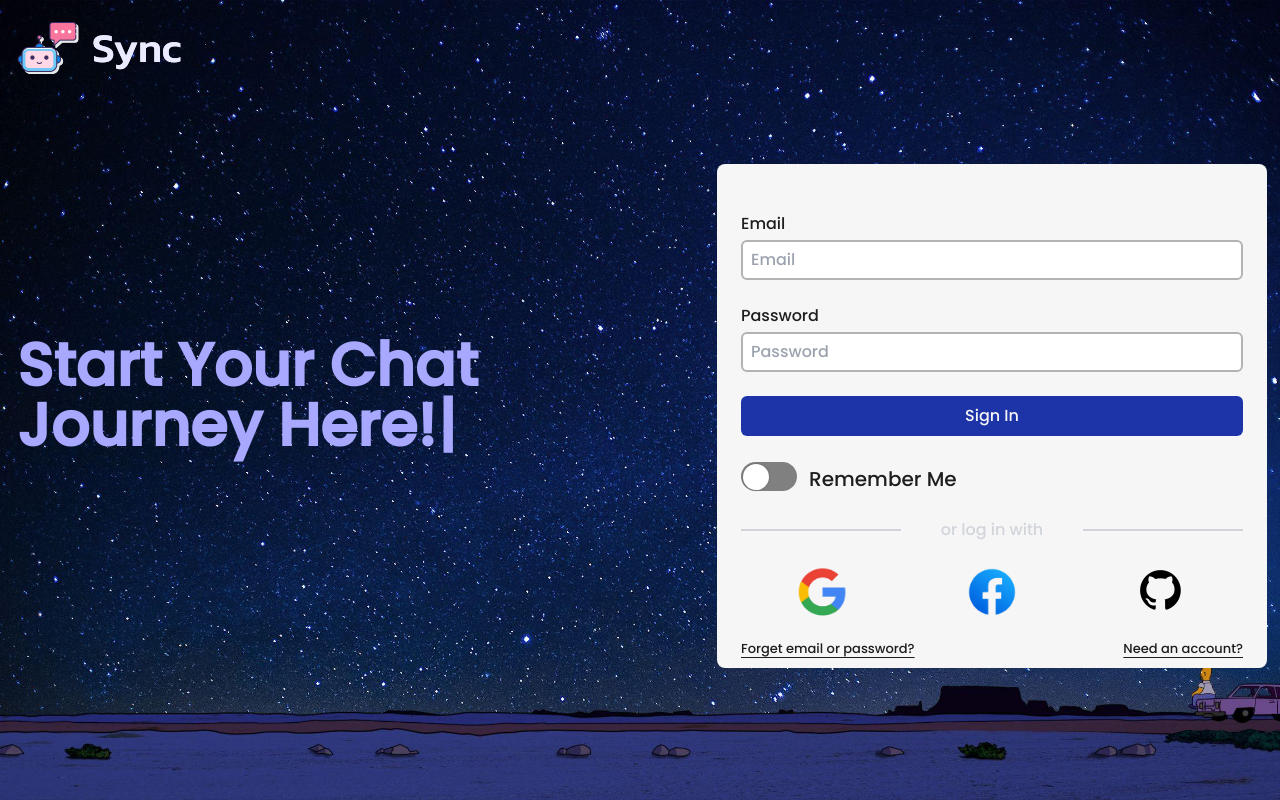
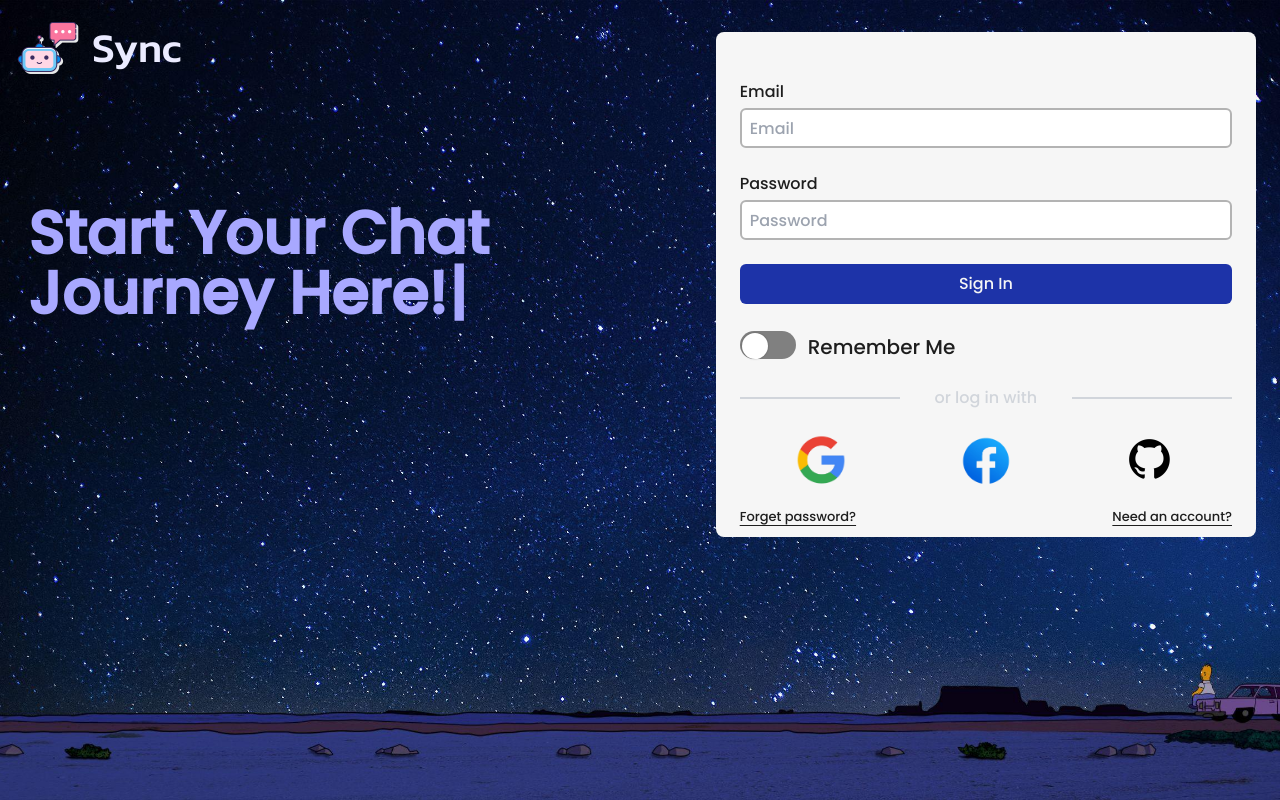
Before and after one commit to DiscordCataloger/sync, a Next.js app: page /login in a window 1280 px wide. Built offline with nearby package versions, Linux system fonts and the light colour scheme.

Commit message:
adding forget_credentials page & fixing server component that is page.js for metadata

```diff
--- /dev/null
+++ b/src/app/(frontend)/(components)/forget.jsx
@@ -0,0 +1,44 @@
+"use client";
+import { Button } from "@/components/ui/button";
+import { useState } from "react";
+
+export default function Forget() {
+  function forgetSubmit() {}
+  const [email, setEmail] = useState("");
+  function emailOnChange(e) {
+    setEmail(e.target.value);
+  }
+
+  return (
+    <div className="bg-[#F6F6F6] md:mt-8 md:mr-6 w-[300px] md:w-[550px] pt-[24px] rounded-lg">
+      <form onSubmit={forgetSubmit}>
+        <div className="flex flex-col justify-start items-start mx-[24px] my-[24px]">
+          <label
+            for="email"
+            className="text-[12px] md:text-[16px] pb-1 text-[#1E1E1E]"
+          >
+            Email
+          </label>
+          <input
+            id="email"
+            name="email"
+            type="email"
+            placeholder="Email"
+            className="text-[12px] md:text-[16px] pl-2 text-gray-950 rounded-md md:h-[40px] h-[25px] w-full border-2 border-[#B3B3B3]"
+            value={email}
+            onChange={emailOnChange}
+          ></input>
+        </div>
+        <div className="flex flex-col justify-start items-start mx-[24px] my-[24px]">
+          <Button
+            size="default"
+            variant="default"
+            className="text-[12px] md:text-[16px] bg-[#1D33A8] text-[#F5F5F5] rounded-md h-[25px] md:h-[40px] w-full"
+          >
+            Sign In
+          </Button>
+        </div>
+      </form>
+    </div>
+  );
+}
--- a/src/app/(frontend)/(components)/login.jsx
+++ b/src/app/(frontend)/(components)/login.jsx
@@ -3,9 +3,21 @@ import { useState } from "react";
 import Switch from "./switch";
 import Image from "next/image";
 import { Button } from "@/components/ui/button";
-import Link from "next/link";
+import { useRouter } from "next/navigation";
+import Typewriter from "typewriter-effect";
+import SlideProvider, {
+  useSlide,
+} from "../(pages)/(auth)/(slide)/slideProvider";
 
-export default function Login({ handleRegister }) {
+export function Login() {
+  const {
+    slideLeftState,
+    slideRightState,
+    slideLeftDispatch,
+    slideRightDispatch,
+  } = useSlide();
+
+  const router = useRouter();
   const [email, setEmail] = useState("");
   const [password, setPassword] = useState("");
   const [isOn, setIsOn] = useState(false);
@@ -19,6 +31,21 @@ export default function Login({ handleRegister }) {
   function loginSubmit(e) {
     e.preventDefault();
   }
+  function handleRegister() {
+    slideLeftDispatch({ type: "SLIDETOLEFT" });
+    setTimeout(() => {
+      router.push("/register");
+    }, 400);
+    window.localStorage.setItem("registerButtonClicked", "true");
+  }
+
+  const handleForget = () => {
+    slideLeftDispatch({ type: "SLIDETOLEFT" });
+    setTimeout(() => {
+      router.push("/forget_credentials");
+    }, 400);
+    window.localStorage.setItem("forgetButtonClicked", "true");
+  };
 
   return (
     <div className="bg-[#F6F6F6] md:mt-8 md:mr-6 w-[300px] md:w-[550px] pt-[24px] rounded-lg">
@@ -109,15 +136,66 @@ export default function Login({ handleRegister }) {
         />
       </div>
       <div className="mx-[24px] mt-[20px] mb-[10px] text-[10px] md:text-[13px] flex justify-between items-center">
-        <p className="text-[#1E1E1E] underline underline-offset-4">
-          Forget email or password?
-        </p>
-        <button onClick={handleRegister}>
-          <p className="text-[#1E1E1E] underline underline-offset-4">
-            Need an account?
-          </p>
+        <button
+          onClick={handleForget}
+          className="text-[#1E1E1E] underline underline-offset-4"
+        >
+          Forget password?
+        </button>
+        <button
+          onClick={handleRegister}
+          className="text-[#1E1E1E] underline underline-offset-4"
+        >
+          Need an account?
         </button>
       </div>
     </div>
   );
 }
+
+export default function LoginPageComponent() {
+  const {
+    slideLeftState,
+    slideRightState,
+    slideLeftDispatch,
+    slideRightDispatch,
+  } = useSlide();
+  const backButtonClicked = window.localStorage.getItem("backButtonClicked");
+  let className = `flex flex-col md:flex-row md:justify-center items-center`;
+  if (!!backButtonClicked) {
+    className += " slide-from-left";
+    setTimeout(() => window.localStorage.removeItem("backButtonClicked"), 100);
+  }
+
+  if (slideLeftState.slideLeft) {
+    className += " slide-to-left";
+  }
+  return (
+    <div>
+      <div className={className}>
+        <h1 className="md:ml-4 mt-11 md:text-6xl text-[#A8A8FF] font-bold md:my-[200px] md:w-[700px] md:h-[130px] text-md my-[24px] w-[300px] h-[10px]">
+          <Typewriter
+            options={{ loop: true }}
+            onInit={(typewriter) => {
+              typewriter
+                .typeString("Start Your Chat Journey Here!")
+                .pauseFor(1000)
+                .deleteChars(18)
+                .typeString("Social Life Here!")
+                .pauseFor(1000)
+                .deleteChars(17)
+                .typeString("Gaming Experience Here!")
+                .pauseFor(1000)
+                .deleteChars(23)
+                .typeString("Work Life Here!")
+                .pauseFor(1000)
+                .deleteAll()
+                .start();
+            }}
+          />
+        </h1>
+        <Login />
+      </div>
+    </div>
+  );
+}
--- a/src/app/(frontend)/(pages)/(auth)/(slide)/slideProvider.js
+++ b/src/app/(frontend)/(pages)/(auth)/(slide)/slideProvider.js
@@ -1,3 +1,4 @@
+"use client";
 import { useReducer, useContext } from "react";
 import { slideReducer } from "./slide";
 import { SlideContext } from "./slideContext";
--- /dev/null
+++ b/src/app/(frontend)/(pages)/(auth)/forget_credentials/page.js
@@ -0,0 +1,14 @@
+import Forget from "../../../(components)/forget";
+
+export const metadata = {
+  title: "Account Recovery",
+  description: "Account Recovery on Sync",
+};
+
+export default function ForgetCreds() {
+  return (
+    <div>
+      <Forget />
+    </div>
+  );
+}
--- a/src/app/(frontend)/(pages)/(auth)/layout.js
+++ b/src/app/(frontend)/(pages)/(auth)/layout.js
@@ -5,10 +5,6 @@ import Link from "next/link";
 const poppins = Poppins({ subsets: ["latin"], weight: ["500"] });
 const kanit = Kanit({ subsets: ["latin"], weight: ["500"] });
 
-export const metadata = {
-  title: "Sign Up on Sync",
-  description: "Account Registration on Sync",
-};
 
 export default function RootLayout({ children }) {
   return (
--- a/src/app/(frontend)/(pages)/(auth)/login/layout.js
+++ /dev/null
@@ -1,36 +0,0 @@
-"use client";
-import { Kanit, Poppins } from "next/font/google";
-import Image from "next/image";
-import Link from "next/link";
-
-const kanit = Kanit({ subsets: ["latin"], weight: ["500"] });
-const poppins = Poppins({ subsets: ["latin"], weight: ["500"] });
-
-const Authlayout = ({ children }) => {
-  return (
-    <div>
-      <Link href="/">
-        <div className="absolute left-4 top-4 flex items-center">
-          <Image
-            src="/robo_icon.png"
-            alt="background"
-            width={64}
-            height={64}
-            className="mr-3 w-10 h-10 md:w-16 md:h-16"
-          />
-          <h1
-            className={`${kanit.className} text-[#EBEBFF] text-[30px] md:text-[41px] font-medium`}
-          >
-            Sync
-          </h1>
-        </div>
-      </Link>
-      <div
-        className={`${poppins.className} bg-[url('/nightsky.jpg')] bg-cover bg-no-repeat bg-center bg-fixed h-screen flex justify-center items-center`}
-      >
-        {children}
-      </div>
-    </div>
-  );
-};
-export default Authlayout;
--- a/src/app/(frontend)/(pages)/(auth)/login/page.js
+++ b/src/app/(frontend)/(pages)/(auth)/login/page.js
@@ -1,70 +1,11 @@
-"use client";
-import Login from "@/app/(frontend)/(components)/login";
-import Typewriter from "typewriter-effect";
-import { slideReducer } from "../(slide)/slide";
-import { useRouter } from "next/navigation";
+import LoginPageComponent from "@/app/(frontend)/(components)/login";
 import "@/app/(frontend)/(components)/slide.css";
-import { useEffect } from "react";
 import SlideProvider from "../(slide)/slideProvider";
-import { useSlide } from "../(slide)/slideProvider";
 
-export function LoginPageComponent() {
-  const router = useRouter();
-  const {
-    slideLeftState,
-    slideRightState,
-    slideLeftDispatch,
-    slideRightDispatch,
-  } = useSlide();
-
-  function slideToLeft() {
-    slideLeftDispatch({ type: "SLIDETOLEFT" });
-    setTimeout(() => {
-      router.push("/register");
-    }, 400);
-    localStorage.setItem("registerButtonClicked", "true");
-  }
-
-  const backButtonClicked = localStorage.getItem("backButtonClicked");
-  let className = `flex flex-col md:flex-row md:justify-center items-center`;
-  if (!!backButtonClicked) {
-    className += " slide-from-left";
-    setTimeout(() => localStorage.removeItem("backButtonClicked"), 100);
-  }
-
-  if (slideLeftState.slideLeft) {
-    className += " slide-to-left";
-  }
-
-  return (
-    <div>
-      <div className={className}>
-        <h1 className="md:ml-4 mt-11 md:text-6xl text-[#A8A8FF] font-bold md:my-[200px] md:w-[700px] md:h-[130px] text-md my-[24px] w-[300px] h-[10px]">
-          <Typewriter
-            options={{ loop: true }}
-            onInit={(typewriter) => {
-              typewriter
-                .typeString("Start Your Chat Journey Here!")
-                .pauseFor(1000)
-                .deleteChars(18)
-                .typeString("Social Life Here!")
-                .pauseFor(1000)
-                .deleteChars(17)
-                .typeString("Gaming Experience Here!")
-                .pauseFor(1000)
-                .deleteChars(23)
-                .typeString("Work Life Here!")
-                .pauseFor(1000)
-                .deleteAll()
-                .start();
-            }}
-          />
-        </h1>
-        <Login handleRegister={slideToLeft} />
-      </div>
-    </div>
-  );
-}
+export const metadata = {
+  title: "Account Recovery",
+  description: "Account Recovery on Sync",
+};
 
 export default function LoginPage() {
   return (
--- a/src/app/(frontend)/(pages)/(auth)/register/page.js
+++ b/src/app/(frontend)/(pages)/(auth)/register/page.js
@@ -4,9 +4,7 @@ import RegisterSocial from "@/app/(frontend)/(components)/registersocial";
 import "@/app/(frontend)/(components)/slide.css";
 // import { useState } from "react";
 import { useRouter } from "next/navigation";
-import { slideReducer } from "../(slide)/slide";
 import SlideProvider, { useSlide } from "../(slide)/slideProvider";
-import { useReducer } from "react";
 import "@/app/(frontend)/(components)/slide.css";
 
 export function RegisterPageComponent() {
@@ -22,15 +20,17 @@ export function RegisterPageComponent() {
   const registerButtonClicked = localStorage.getItem("registerButtonClicked");
   if (!!registerButtonClicked) {
     className += " slide-from-right";
-    setTimeout(() => localStorage.removeItem("registerButtonClicked"), 50);
+    setTimeout(
+      () => window.localStorage.removeItem("registerButtonClicked"),
+      50
+    );
   }
-
   const slidetoRight = () => {
     slideRightDispatch({ type: "SLIDETORIGHT" });
     setTimeout(() => {
       router.push("/login");
     }, 400);
-    localStorage.setItem("backButtonClicked", "true");
+    window.localStorage.setItem("backButtonClicked", "true");
   };
 
   if (slideRightState.slideRight) {
```
